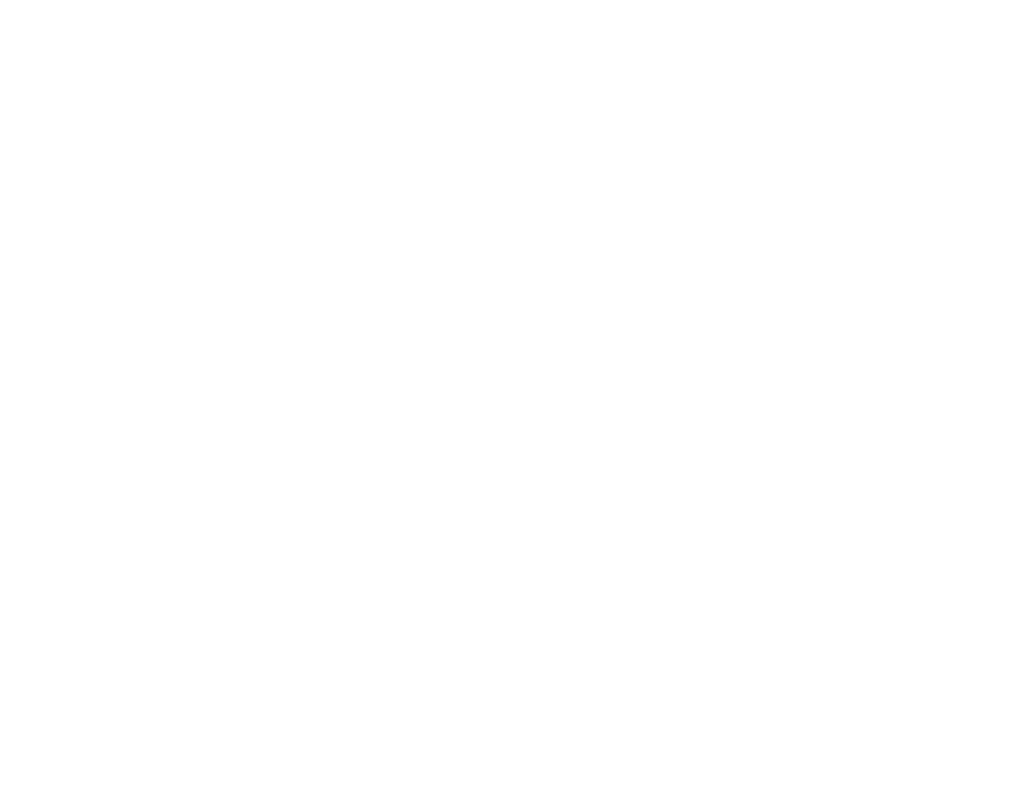
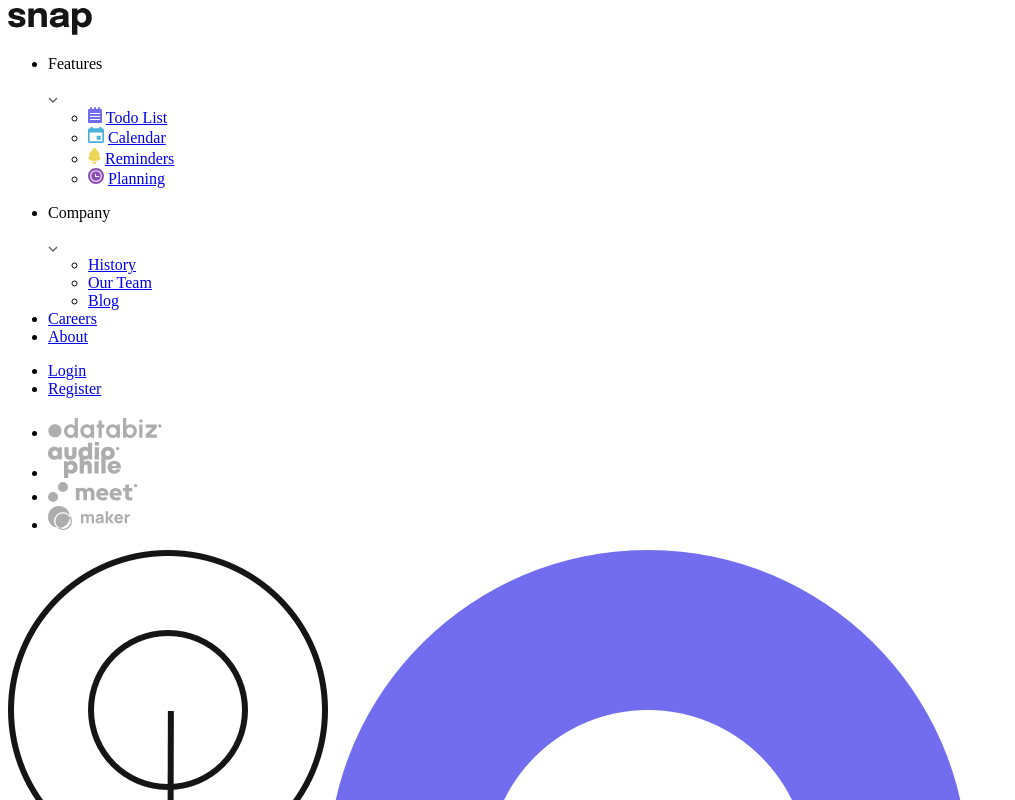
Before and after one commit to lkiryu/intro-section-with-dropdown-navigation, a plain HTML site: page index.html in a window 1280 px wide. Shown: the top 800 px of the page, without its empty margins (0-1015 px from the left). Drawn offline with Linux system fonts and the light colour scheme.

Commit message:
html add

```diff
--- a/index.html
+++ b/index.html
@@ -1,5 +1,6 @@
 <!DOCTYPE html>
 <html lang="en">
+
 <head>
     <meta charset="UTF-8">
     <meta name="viewport" content="width=device-width, initial-scale=1.0">
@@ -9,8 +10,92 @@
     <link rel="shortcut icon" href="./src/images/favicon-32x32.png" type="image/x-icon">
     <title>Intro section with dropdown navigation</title>
 </head>
+
 <body>
+    <main class="container">
+        <header class="header">
+            <a href="/" class="logo">
+                <img src="./src/images/logo.svg" alt="logo">
+            </a>
 
+            <nav>
+                <div class="mobile-menu">
+                    <div class="line1"></div>
+                    <div class="line2"></div>
+                    <div class="line3"></div>
+                </div>
+
+                <ul class="nav-list">
+                    <li class="nav-link">
+                        <p>Features</p>
+                        <img src="./src/images/icon-arrow-down.svg" alt="icon-arrow-down">
+                        <ul>
+                            <li>
+                                <img src="./src/images/icon-todo.svg" alt="icon-todo">
+                                <a href="#">Todo List</a>
+                            </li>
+                            <li>
+                                <img src="./src/images/icon-calendar.svg" alt="icon-calendar">
+                                <a href="#">Calendar</a>
+                            </li>
+                            <li>
+                                <img src="./src/images/icon-reminders.svg" alt="icon-reminders">
+                                <a href="#">Reminders</a>
+                            </li>
+                            <li>
+                                <img src="./src/images/icon-planning.svg" alt="icon-planning">
+                                <a href="#">Planning</a>
+                            </li>
+                        </ul>
+                    </li>
+                    <li class="nav-link">
+                        <p>Company</p>
+                        <img src="./src/images/icon-arrow-down.svg" alt="icon-arrow-down">
+                        <ul>
+                            <li>
+                                <a href="#">History</a>
+                            </li>
+                            <li>
+                                <a href="#">Our Team</a>
+                            </li>
+                            <li>
+                                <a href="#">Blog</a>
+                            </li>
+                        </ul>
+                    </li>
+                    <li class="nav-link">
+                        <a href="#">Careers</a>
+                    </li>
+                    <li class="nav-link">
+                        <a href="#">About</a>
+                    </li>
+                </ul>
+                <ul class="nav-list login">
+                    <li class="nav-link">
+                        <a href="#">Login</a>
+                    </li>
+                    <li class="nav-link">
+                        <a href="#">Register</a>
+                    </li>
+                </ul>
+            </nav>
+        </header>
+        <section class="section">
+            <div class="info">
+                <h2 class="title"></h2>
+                <p class="descrition"></p>
+                <a href="" class="button"></a>
+                <ul class="brands">
+                    <li><img src="./src/images/client-databiz.svg" alt="client-databiz"></li>
+                    <li><img src="./src/images/client-audiophile.svg" alt="client-audiophile"></li>
+                    <li><img src="./src/images/client-meet.svg" alt="client-meet"></li>
+                    <li><img src="./src/images/client-maker.svg" alt="client-maker"></li>
+                </ul>
+            </div>
+            <img src="./src/images/image-hero-desktop.png" alt="image-hero-desktop">
+        </section>
+    </main>
     <script src="./src/js/index.js"></script>
 </body>
+
 </html>
```
